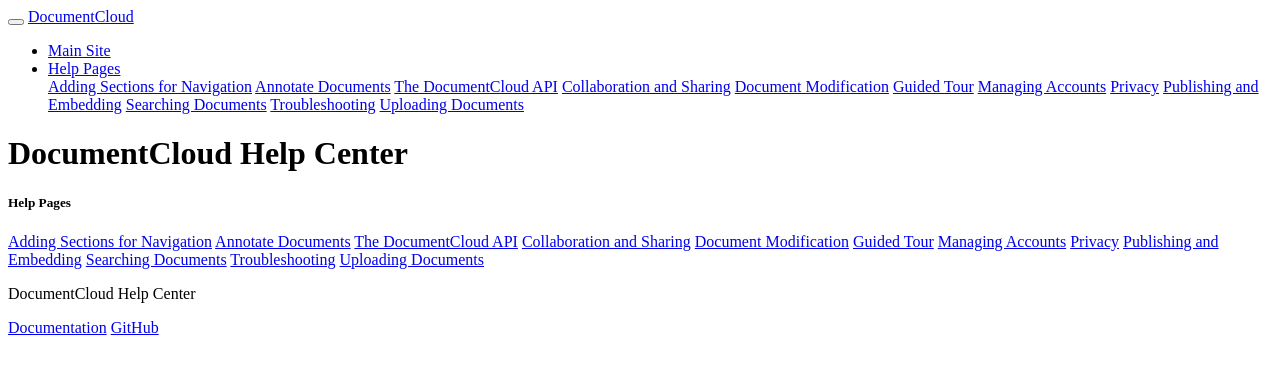
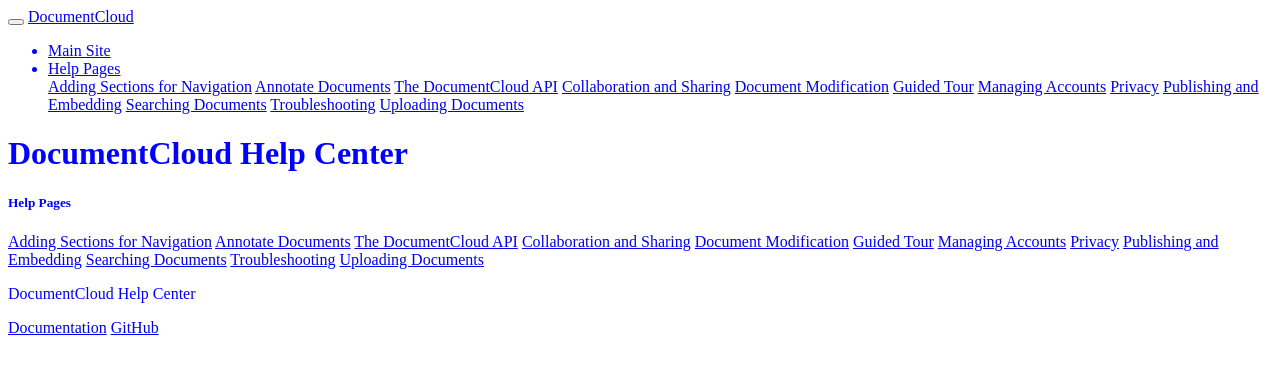
Before and after one commit to documentcloud/help_center, a Jekyll site: the page built from index.md, in a window 1280 px wide. Shown: the top 374 px of the page. Built offline with Jekyll 4.4.1, drawn with Linux system fonts in a browser that asks for light colours; comment, search, counter and statistics services are not loaded; our own code applies the rules of GitHub Pages for plain Markdown files.

Commit message:
Testing styles

```diff
--- a/assets/css/style.scss
+++ b/assets/css/style.scss
@@ -4,3 +4,7 @@
 /*
   Add custom styles here that will override the default theme.
 */
+
+body {
+    color:blue;
+}
```
